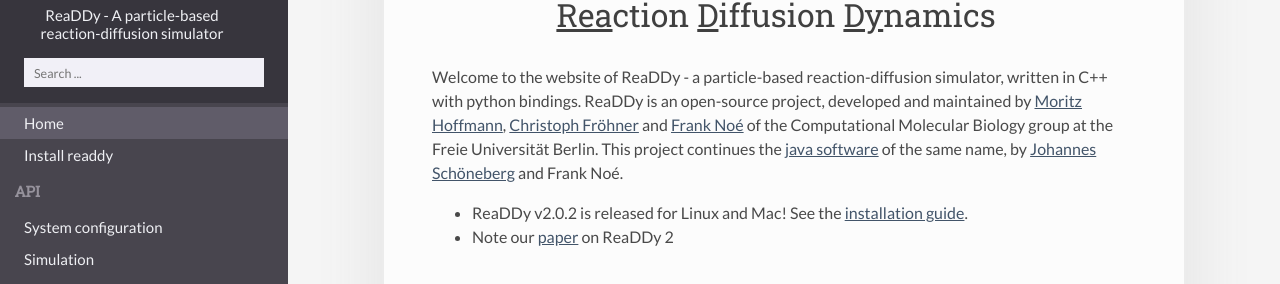
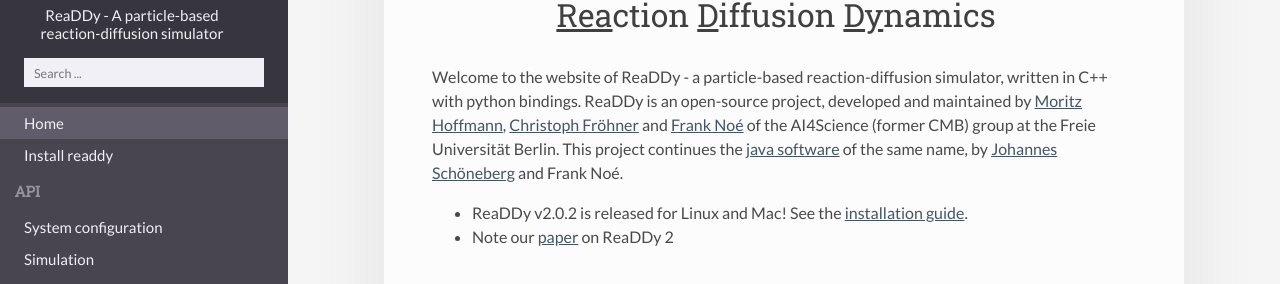
Before and after one commit to readdy/readdy_documentation, a Jekyll site: the page built from readdy_documentation/index.md, in a window 1280 px wide. Shown: the part 116-400 px from the top of the page. Built offline with Jekyll 4.4.1, drawn with Linux system fonts in a browser that asks for light colours; nearby versions of some CDN libraries; some of the changed text lies outside the part shown.

Commit message:
group name update

```diff
--- a/readdy_documentation/_includes/foot.html
+++ b/readdy_documentation/_includes/foot.html
@@ -1 +1 @@
-© Copyright 2019 <a href="https://www.mi.fu-berlin.de/en/math/groups/comp-mol-bio/">CMB group</a>
+© Copyright 2020 <a href="https://www.mi.fu-berlin.de/en/math/groups/comp-mol-bio/">AI4Science (former CMB) Group</a>
--- a/readdy_documentation/index.md
+++ b/readdy_documentation/index.md
@@ -6,7 +6,7 @@
 Welcome to the website of ReaDDy - a particle-based reaction-diffusion simulator, written in C++ with python bindings.
 ReaDDy is an open-source project, developed and maintained by [Moritz Hoffmann](https://github.com/clonker),
 [Christoph Fröhner](https://github.com/chrisfroe) and [Frank Noé](https://github.com/franknoe)
-of the Computational Molecular Biology group at the Freie Universität Berlin. This project continues
+of the AI4Science (former CMB) group at the Freie Universität Berlin. This project continues
 the [java software](https://github.com/readdy/readdy_java) of the same name, by
 [Johannes Schöneberg](https://sites.google.com/a/schoeneberglab.org/johannes-schoeneberg/)
 and Frank Noé.
```
